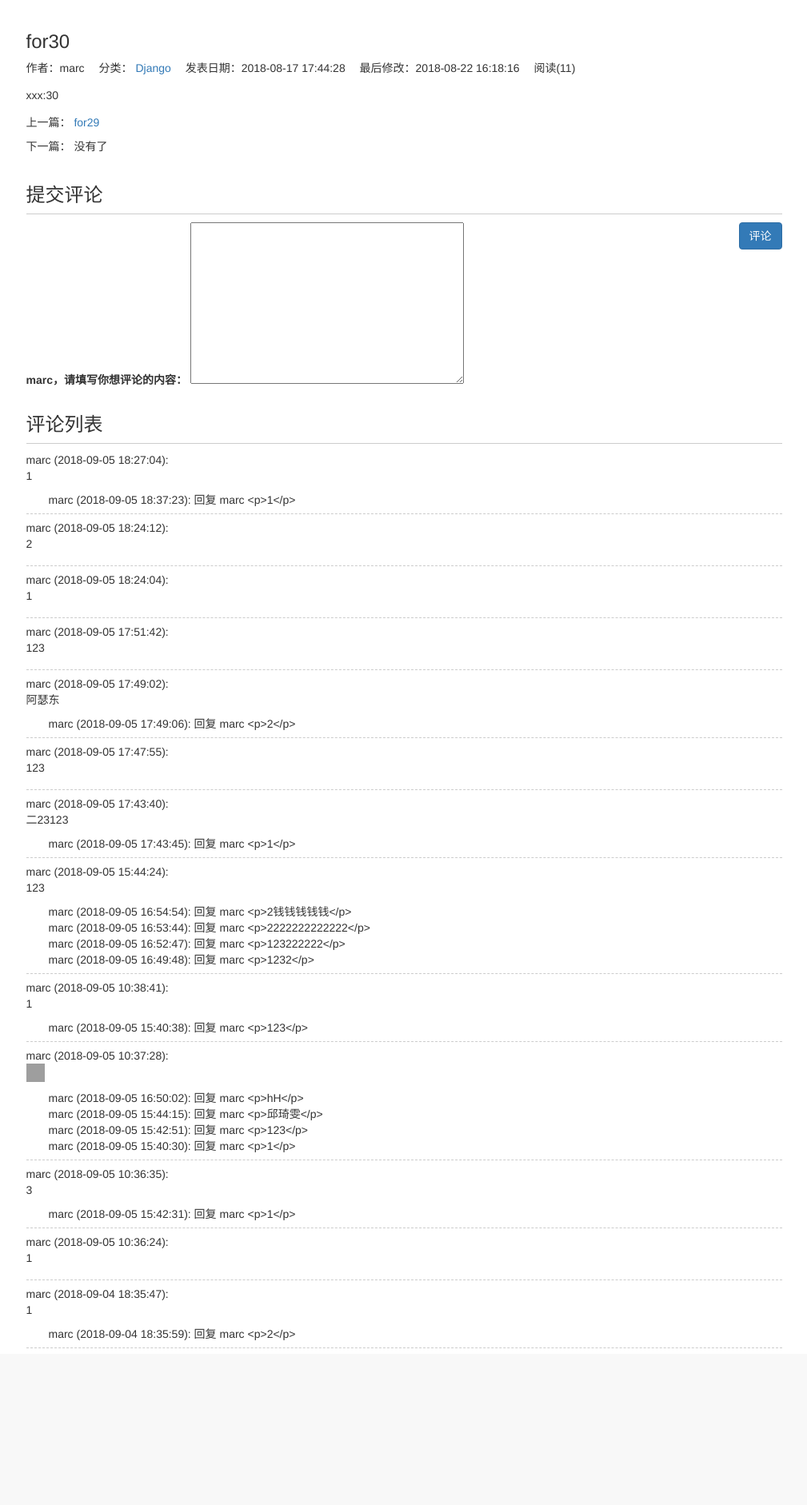
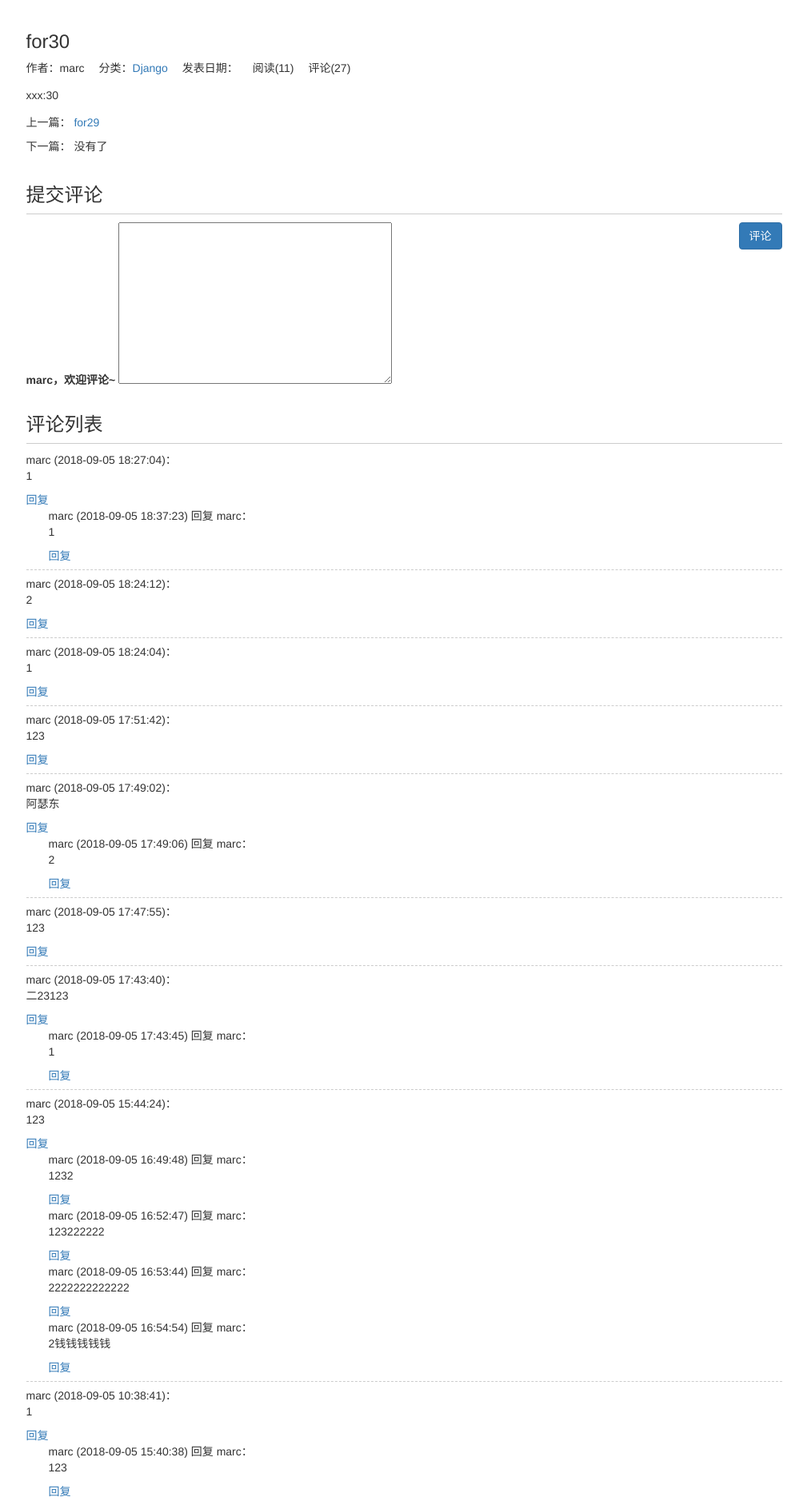
Before and after one commit to markxvii/Blog, a Django app: page /blog/37 in a window 1280 px wide. Shown: the part 51-1933 px from the top of the page at 80% size, without its empty margins (135-1144 px from the left). Before the commit the page ends 1737 px from the top, so only its background shows below. Run offline with Django 3.2, Linux system fonts and the light colour scheme; a user stored in the database is signed in; data comes from the database, SQL or seed files in the repository; both versions use the stored data as it was after the commit; some libraries are stand-ins or nearby versions.

Commit message:
完善评论和评论回复功能，添加评论数统计，使用自定义模板标签优化了数据结构，细节优化

```diff
--- a/MSB/settings.py
+++ b/MSB/settings.py
@@ -130,6 +130,7 @@
 CKEDITOR_UPLOAD_PATH = 'upload/'
 
 CKEDITOR_CONFIGS = {
+    'default': {},
     'comment_ckeditor': {
         'toolbar': 'custom',
         'toolbar_custom': [
--- a/blog/models.py
+++ b/blog/models.py
@@ -13,9 +13,9 @@
 
 class Blog(models.Model, ReadNumExpandMethod):
     title = models.CharField(max_length=50)
-    blog_type = models.ForeignKey(BlogType, on_delete=models.DO_NOTHING)
+    blog_type = models.ForeignKey(BlogType, on_delete=models.CASCADE)
     content = RichTextUploadingField()
-    author = models.ForeignKey(User, on_delete=models.DO_NOTHING)
+    author = models.ForeignKey(User, on_delete=models.CASCADE)
     read_details = GenericRelation(ReadDetail)
     create_time = models.DateTimeField(auto_now_add=True)
     last_update_time = models.DateTimeField(auto_now=True)
--- a/blog/templates/blog/blog_detail.html
+++ b/blog/templates/blog/blog_detail.html
@@ -9,6 +9,8 @@
 {% endblock %}
 {# css文件 #}
 {% load staticfiles %}
+{% load comment_tags %}
+
 {% block header_extends %}
     <link rel="stylesheet" href="{% static 'blog.css' %}">
     <script type="text/javascript" src="{% static "ckeditor/ckeditor-init.js" %}"></script>
@@ -18,31 +20,25 @@
 {% block content %}
     <div class="container">
         <div class="row">
-            <div class="col-xs-10 col-md-offset-1">
+            <div class="col-xs-10 col-xs-offset-1">
                 <h3>{{ blog.title }}</h3>
                 <ul class="blog-info-description">
                     <li>作者：{{ blog.author }}</li>
-                    <li>分类：
-                        <a href="{% url 'blogs_with_type' blog.blog_type.pk %} ">
-                            {{ blog.blog_type }}
-                        </a>
-                    </li>
-                    <li>发表日期：{{ blog.create_time|date:'Y-m-d H:i:s' }}</li>
-                    <li>最后修改：{{ blog.last_update_time|date:'Y-m-d H:i:s' }}</li>
+                    <li>分类：<a href="{% url 'blogs_with_type' blog.blog_type.pk %}">{{ blog.blog_type }}</a></li>
+                    <li>发表日期：{{ blog.created_time|date:"Y-m-d H:i:s" }}</li>
                     <li>阅读({{ blog.get_read_num }})</li>
+                    <li>评论({% get_comment_count blog %})</li>
                 </ul>
                 <div class="blog-content">{{ blog.content|safe }}</div>
                 <div class="blog-more">
-                    <p>
-                        上一篇：
+                    <p>上一篇：
                         {% if previous_blog %}
                             <a href="{% url 'blog_detail' previous_blog.pk %}">{{ previous_blog.title }}</a>
                         {% else %}
                             没有了
                         {% endif %}
                     </p>
-                    <p>
-                        下一篇：
+                    <p>下一篇：
                         {% if next_blog %}
                             <a href="{% url 'blog_detail' next_blog.pk %}">{{ next_blog.title }}</a>
                         {% else %}
@@ -58,9 +54,14 @@
                     <h3 class="comment-area-title">提交评论</h3>
                     {% if user.is_authenticated %}
                         <form id="comment_form" action="{% url 'update_comment' %}" method="POST"
-                              style="overflow: hidden">
-                            <label>{{ user.username }}，请填写你想评论的内容：</label>
+                              style="overflow:hidden">
+                            <label>{{ user.username }}，欢迎评论~</label>
+                            <div id="reply_content_container" style="display:none;">
+                                <p id="reply_title">回复：</p>
+                                <div id="reply_content"></div>
+                            </div>
                             {% csrf_token %}
+                            {% get_comment_form blog as comment_form %}
                             {% for field in comment_form %}
                                 {{ field }}
                             {% endfor %}
@@ -68,34 +69,41 @@
                             <input type="submit" value="评论" class="btn btn-primary pull-right">
                         </form>
                     {% else %}
-                        未登录,请登陆后再评论！
-                        <a class="btn btn-primary" href="{% url 'login' %}?from={{ request.get_full_path }}">登陆</a>
+                        您尚未登录，登录之后方可评论~
+                        <a class="btn btn-primary" href="{% url 'login' %}?from={{ request.get_full_path }}">登录</a>
                         <span> or </span>
                         <a class="btn btn-danger" href="{% url 'register' %}?from={{ request.get_full_path }}">注册</a>
                     {% endif %}
-
                 </div>
                 <div class="comment-area">
                     <h3 class="comment-area-title">评论列表</h3>
                     <div id="comment_list">
+                        {% get_comment_list blog as comments %}
                         {% for comment in comments %}
-                            <div class="comment">
-                                {{ comment.user.username }}
-                                ({{ comment.comment_time|date:'Y-m-d H:i:s' }}):
-                                {{ comment.text|safe }}
+                            <div id="root_{{ comment.pk }}" class="comment">
+                                <span>{{ comment.user.username }}</span>
+                                <span>({{ comment.comment_time|date:"Y-m-d H:i:s" }})：</span>
+                                <div id="comment_{{ comment.pk }}">
+                                    {{ comment.text|safe }}
+                                </div>
+                                <a href="javascript:reply({{ comment.pk }});">回复</a>
+
 
                                 {% for reply in comment.root_comment.all %}
                                     <div class="reply">
-                                        {{ reply.user.username }}
-                                        ({{ reply.comment_time|date:'Y-m-d H:i:s' }}):
-                                        回复
-                                        {{ reply.reply_to.username }}
-                                        {{ reply.text }}
+                                        <span>{{ reply.user.username }}</span>
+                                        <span>({{ reply.comment_time|date:"Y-m-d H:i:s" }})</span>
+                                        <span>回复</span>
+                                        <span>{{ reply.reply_to.username }}：</span>
+                                        <div id="comment_{{ reply.pk }}">
+                                            {{ reply.text|safe }}
+                                        </div>
+                                        <a href="javascript:reply({{ reply.pk }});">回复</a>
                                     </div>
                                 {% endfor %}
                             </div>
                         {% empty %}
-                            暂无
+                            <span id="no_comment">暂无评论</span>
                         {% endfor %}
                     </div>
                 </div>
@@ -105,11 +113,37 @@
 {% endblock %}
 {% block script_extends %}
     <script type="text/javascript">
+        function reply(reply_comment_id) {
+            // 设置值
+            $('#reply_comment_id').val(reply_comment_id);
+            var html = $("#comment_" + reply_comment_id).html();
+            $('#reply_content').html(html);
+            $('#reply_content_container').show();
+            $('html').animate({scrollTop: $('#comment_form').offset().top - 60}, 300, function () {
+                CKEDITOR.instances['id_text'].focus();
+            });
+        }
+
+        function numFormat(num) {
+            return ('00' + num).substr(-2);
+        }
+
+        function timeFormat(timestamp) {
+            var datetime = new Date(timestamp * 1000);
+            var year = datetime.getFullYear();
+            var month = numFormat(datetime.getMonth() + 1);
+            var day = numFormat(datetime.getDate());
+            var hour = numFormat(datetime.getHours());
+            var minute = numFormat(datetime.getMinutes());
+            var second = numFormat(datetime.getSeconds());
+            return year + '-' + month + '-' + day + ' ' + hour + ':' + minute + ':' + second;
+        }
+
         $("#comment_form").submit(function () {
             // 判断是否为空
             $("#comment_error").text('');
             if (CKEDITOR.instances["id_text"].document.getBody().getText().trim() == '') {
-                $("#comment_error").text('评论内容不能为空哦');
+                $("#comment_error").text('评论内容不能为空');
                 return false;
             }
             // 更新数据到textarea
@@ -123,13 +157,23 @@
                 success: function (data) {
                     console.log(data);
                     if (data['status'] == "SUCCESS") {
-                        // 插入数据
-                        var comment_html = '<div>' + data['username'] +
-                            ' (' + data['comment_time'] + ')：' +
-                            data['text'] + '</div>';
-                        $("#comment_list").prepend(comment_html);
+                        if ($('#reply_comment_id').val() == '0') {
+                            // 插入评论
+                            var comment_html = '<div id="root_' + data['pk'] + '" class="comment"><span>' + data['username'] + '</span><span> (' + timeFormat(data['comment_time']) + ')：</span><div id="comment_' + data['pk'] + '">' + data['text'] + '</div><a href="javascript:reply(' + data['pk'] + ');">回复</a></div>';
+                            $("#comment_list").prepend(comment_html);
+                        } else {
+                            // 插入回复
+                            var reply_html = '<div class="reply"><span>' + data['username'] + '</span><span> (' + timeFormat(data['comment_time']) + ')</span><span> 回复 </span><span>' + data['reply_to'] + '：</span><div id="comment_' + data['pk'] + '">' + data['text'] + '</div><a href="javascript:reply(' + data['pk'] + ');">回复</a></div>';
+                            $("#root_" + data['root_pk']).append(reply_html);
+                        }
+
                         // 清空编辑框的内容
                         CKEDITOR.instances['id_text'].setData('');
+                        $('#reply_content_container').hide();
+                        $('#reply_comment_id').val('0');
+                        $('#no_comment').remove();
+                        $("#comment_error").text('评论成功！');
+
                     } else {
                         // 显示错误信息
                         $("#comment_error").text(data['message']);
--- a/blog/templates/blog/blog_list.html
+++ b/blog/templates/blog/blog_list.html
@@ -9,6 +9,7 @@
 {% endblock %}
 {# css文件 #}
 {% load staticfiles %}
+{% load comment_tags %}
 {% block header_extends %}
     <link rel="stylesheet" href="{% static 'blog.css' %}">
 {% endblock %}
@@ -27,7 +28,8 @@
                                     <span class="glyphicon glyphicon-tag"></span> <a
                                         href="{% url 'blogs_with_type' blog.blog_type.pk %}">{{ blog.blog_type }}</a>&nbsp;&nbsp;
                                     <span class="glyphicon glyphicon-time"></span> {{ blog.create_time|date:"Y-m-d" }}&nbsp;&nbsp;
-                                    阅读({{ blog.get_read_num }})
+                                    阅读({{ blog.get_read_num }})&nbsp;&nbsp;
+                                    评论({% get_comment_count blog %})
                                 </p>
                                 <p>{{ blog.content|striptags|truncatechars:120 }}</p>
                             </div>
--- a/blog/views.py
+++ b/blog/views.py
@@ -1,12 +1,9 @@
 from django.shortcuts import get_object_or_404, render
 from django.core.paginator import Paginator
-from django.contrib.contenttypes.models import ContentType
 from .models import Blog, BlogType
 from django.db.models import Count
 from django.conf import settings
 from read_statistics.utils import read_statistics_once
-from comment.models import Comment
-from comment.forms import CommentForm
 
 
 def blog_list_commonData(request, blogs_all_list):
@@ -69,16 +66,10 @@
 def blog_detail(request, blog_pk):
     blog = get_object_or_404(Blog, pk=blog_pk)
     read_cookie_key = read_statistics_once(request, blog)
-    blog_content_type = ContentType.objects.get_for_model(blog)
-    comments = Comment.objects.filter(content_type=blog_content_type, object_id=blog.pk, parent=None)
-
     context = {}
     context['previous_blog'] = Blog.objects.filter(create_time__lt=blog.create_time).first()
     context['next_blog'] = Blog.objects.filter(create_time__gt=blog.create_time).last()
     context['blog'] = blog
-    context['comments'] = comments
-    context['comment_form'] = CommentForm(
-        initial={'content_type': blog_content_type.model, 'object_id': blog_pk, 'reply_comment_id': 0})
     response = render(request, 'blog/blog_detail.html', context)  # 响应
     response.set_cookie(read_cookie_key, 'true')  # 给浏览器发送已读cookie
     return response
--- a/comment/admin.py
+++ b/comment/admin.py
@@ -5,4 +5,4 @@
 # Register your models here.
 @admin.register(Comment)
 class CommentAdmin(admin.ModelAdmin):
-    list_display = ('id', 'content_object', 'text', 'comment_time', 'user')
+    list_display = ('id', 'content_object', 'text', 'comment_time', 'user', 'root', 'parent')
--- a/comment/forms.py
+++ b/comment/forms.py
@@ -2,7 +2,7 @@
 from django.contrib.contenttypes.models import ContentType
 from django.db.models import ObjectDoesNotExist
 from ckeditor.widgets import CKEditorWidget
-
+from .models import Comment
 
 class CommentForm(forms.Form):
     content_type = forms.CharField(widget=forms.HiddenInput)
@@ -31,3 +31,15 @@
         except ObjectDoesNotExist:
             raise forms.ValidationError('评论对象不存在')
         return self.cleaned_data
+
+    def clean_reply_comment_id(self):
+        reply_comment_id = self.cleaned_data['reply_comment_id']
+        if reply_comment_id < 0:
+            raise forms.ValidationError('回复出错')
+        elif reply_comment_id == 0:
+            self.cleaned_data['parent'] = None
+        elif Comment.objects.filter(pk=reply_comment_id).exists():
+            self.cleaned_data['parent'] = Comment.objects.get(pk=reply_comment_id)
+        else:
+            raise forms.ValidationError('回复出错')
+        return reply_comment_id
--- /dev/null
+++ b/comment/templatetags/comment_tags.py
@@ -0,0 +1,27 @@
+from django import template
+from django.contrib.contenttypes.models import ContentType
+from ..models import Comment
+from ..forms import CommentForm
+
+register = template.Library()
+
+
+@register.simple_tag()
+def get_comment_count(obj):
+    content_type = ContentType.objects.get_for_model(obj)
+    return Comment.objects.filter(content_type=content_type, object_id=obj.pk).count()
+
+
+@register.simple_tag()
+def get_comment_form(obj):
+    content_type = ContentType.objects.get_for_model(obj)
+    form = CommentForm(
+        initial={'content_type': content_type.model, 'object_id': obj.pk, 'reply_comment_id': 0})
+    return form
+
+
+@register.simple_tag()
+def get_comment_list(obj):
+    content_type = ContentType.objects.get_for_model(obj)
+    comments = Comment.objects.filter(content_type=content_type, object_id=obj.pk, parent=None)
+    return comments.order_by('-comment_time')
--- a/read_statistics/models.py
+++ b/read_statistics/models.py
@@ -8,7 +8,7 @@
 class ReadNum(models.Model):
     read_num = models.IntegerField(default=0)
 
-    content_type = models.ForeignKey(ContentType, on_delete=models.DO_NOTHING)
+    content_type = models.ForeignKey(ContentType, on_delete=models.CASCADE)
     object_id = models.PositiveIntegerField()
     content_object = GenericForeignKey('content_type', 'object_id')
 
@@ -27,6 +27,6 @@
     date = models.DateField(default=timezone.now)
     read_num = models.IntegerField(default=0)
 
-    content_type = models.ForeignKey(ContentType, on_delete=models.DO_NOTHING)
+    content_type = models.ForeignKey(ContentType, on_delete=models.CASCADE)
     object_id = models.PositiveIntegerField()
     content_object = GenericForeignKey('content_type', 'object_id')
--- a/static/blog.css
+++ b/static/blog.css
@@ -48,3 +48,16 @@
 div.reply {
     margin-left: 2em;
 }
+
+div#reply_content_container {
+    border: 1px solid #d1d1d1;
+    border-bottom: none;
+    background-color: #f8f8f8;
+    overflow: hidden;
+    padding: 1em 1em 0.5em;
+}
+
+p#reply_title {
+    border-bottom: 1px dashed #ccc;
+    padding-bottom: 0.5em;
+}
```
Also changed, not shown: comment/models.py (+6 -6 lines), comment/views.py (+12 -1 lines), comment/templatetags/__init__.py (added), db.sqlite3.
